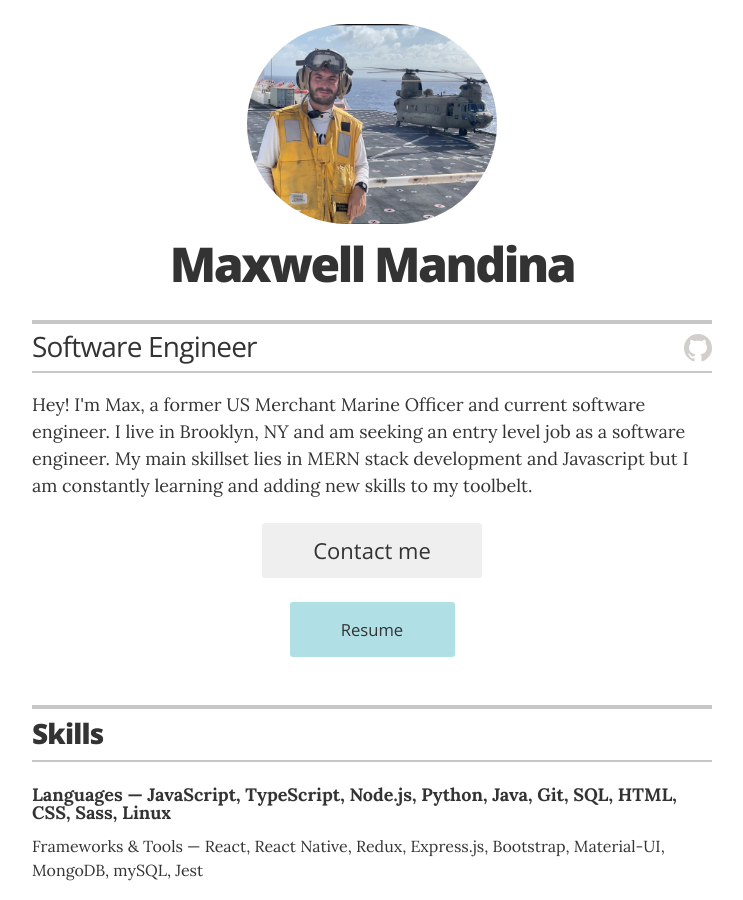
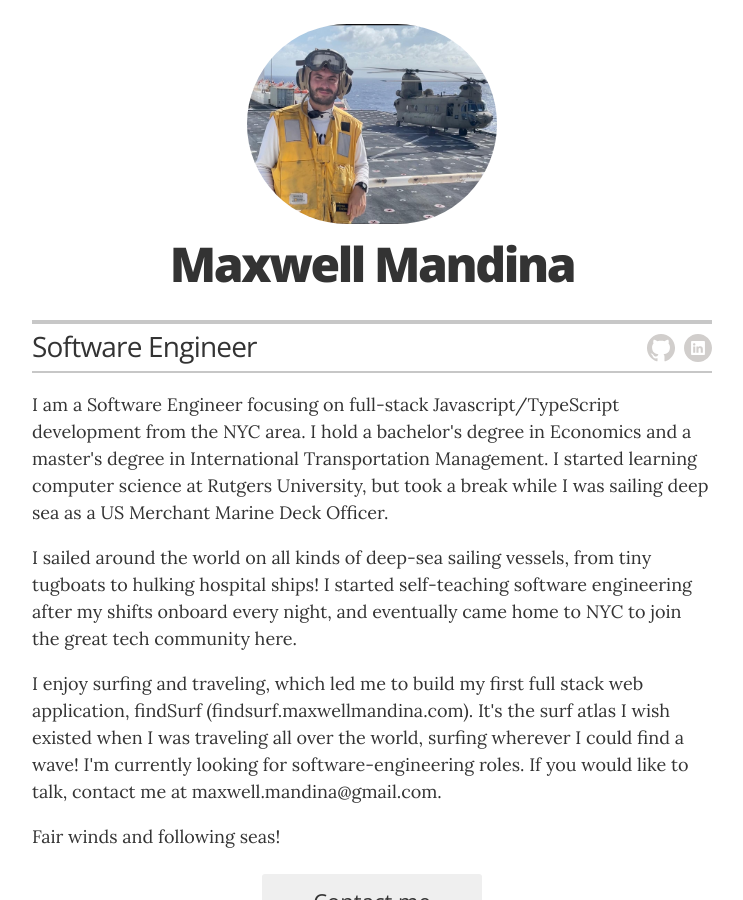
Before and after one commit to mmandina/mmandina.github.io, a Jekyll site: the page built from index.html, in a window 1280 px wide and 900 px high. Shown: the whole window, without its empty margins (268-1011 px from the left). Built offline with Jekyll 4.4.1, drawn with Linux system fonts in a browser that asks for light colours.

Commit message:
updated description

```diff
--- a/_config.yml
+++ b/_config.yml
@@ -23,7 +23,7 @@ resume_contact_telephone:       "7326855813"
 resume_header_contact_info:     ""
 display_header_contact_info:    "false"
 
-resume_header_intro: "<p>Hey! I'm Max, a former US Merchant Marine Officer and current software engineer. I live in Brooklyn, NY and am seeking an entry level job as a software engineer. My main skillset lies in MERN stack development and Javascript but I am constantly learning and adding new skills to my toolbelt. </p>"
+resume_header_intro: "<p>I am a Software Engineer focusing on full-stack Javascript/TypeScript development from the NYC area. I hold a bachelor's degree in Economics and a master's degree in International Transportation Management. I started learning computer science at Rutgers University, but took a break while I was sailing deep sea as a US Merchant Marine Deck Officer.</p><p>I sailed around the world on all kinds of deep-sea sailing vessels, from tiny tugboats to hulking hospital ships! I started self-teaching software engineering after my shifts onboard every night, and eventually came home to NYC to join the great tech community here.</p></p>I enjoy surfing and traveling, which led me to build my first full stack web application, findSurf (findsurf.maxwellmandina.com). It's the surf atlas I wish existed when I was traveling all over the world, surfing wherever I could find a wave! I'm currently looking for software-engineering roles. If you would like to talk, contact me at maxwell.mandina@gmail.com.</p><p>Fair winds and following seas!</p>"
 
 # use "yes" to display the email contact button,
 # "no" to display an "I'm not looking for work" message,
@@ -49,7 +49,7 @@ resume_social_links:
   #resume_twitter_url:           ""
   #resume_dribbble_url:          ""
   # resume_facebook_url:          "insert Facebook URL here"
-  #resume_linkedin_url:          ""
+  resume_linkedin_url:          "https://www.linkedin.com/in/maxwell-mandina/"
   # resume_instagram_url:         "insert your Instagram URL here"
   #resume_website_url:           ""
  # resume_medium_url:            ""
```
